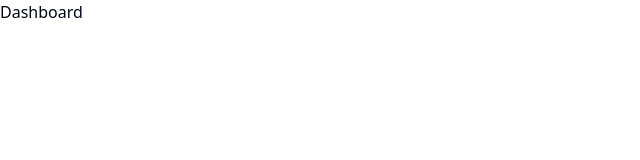
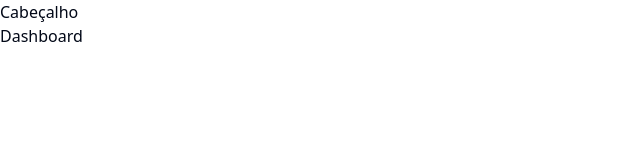
Before and after one commit to GustaGomes/admLojinha-web, a React (Vite) app: page / in a window 1280 px wide. Shown: the top 160 px of the page, without its empty margins (0-640 px from the left). Built offline with nearby package versions, Linux system fonts and the light colour scheme.

Commit message:
add layout app

```diff
--- a/package.json
+++ b/package.json
@@ -18,6 +18,7 @@
     "match-sorter": "^6.3.4",
     "react": "^18.2.0",
     "react-dom": "^18.2.0",
+    "react-helmet-async": "^2.0.4",
     "react-router-dom": "^6.22.3",
     "sort-by": "^1.2.0",
     "tailwind-merge": "^2.2.2",
--- /dev/null
+++ b/src/pages/_layouts/app.tsx
@@ -0,0 +1,13 @@
+import { Outlet } from 'react-router-dom'
+
+export function AppLayout() {
+  return (
+    <div>
+      <h1>Cabeçalho</h1>
+
+      <div>
+        <Outlet />
+      </div>
+    </div>
+  )
+}
--- /dev/null
+++ b/src/pages/_layouts/auth.tsx
@@ -0,0 +1,13 @@
+import { Outlet } from 'react-router-dom'
+
+export function AuthLayout() {
+  return (
+    <div>
+      <h1>Autenticação</h1>
+
+      <div>
+        <Outlet />
+      </div>
+    </div>
+  )
+}
```
Also changed, not shown: src/routes.tsx (+17 -3 lines), 1 other file (tests, documents, lock files or other folders).
